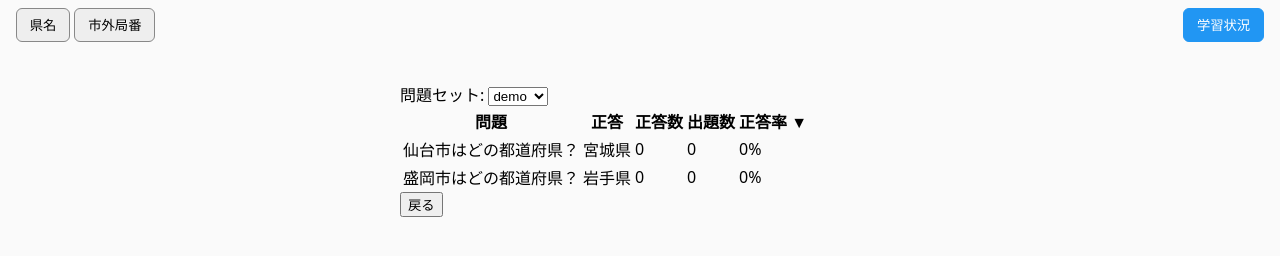
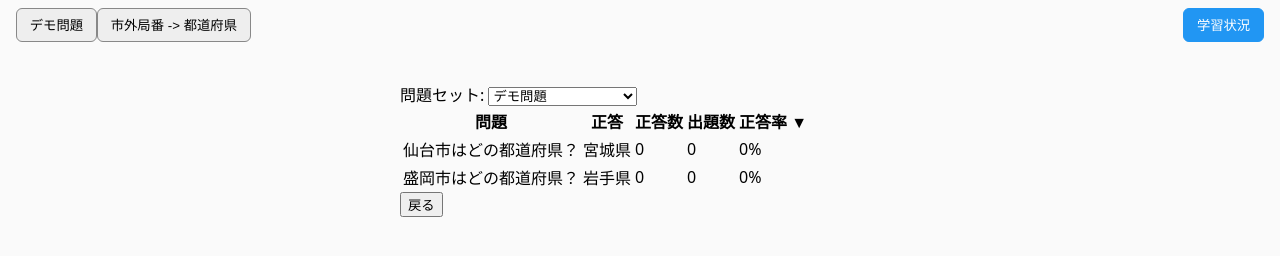
Before and after one commit to LitMc/fast-learning, a website built with Vite: page index.html in a window 1280 px wide. Both pictures are taken after a click on the button "学習状況". Built offline with nearby package versions, Linux system fonts and the light colour scheme.

Commit message:
動的にボタンを生成する機能を追加

```diff
--- a/index.html
+++ b/index.html
@@ -9,8 +9,7 @@
   <body>
     <header id="topbar">
       <nav id="nav">
-        <button data-set="demo">県名</button>
-        <button data-set="phone">市外局番</button>
+        <!-- ボタンは quizConfig から動的に生成されます -->
       </nav>
 
       <div class="right">
--- a/src/main.ts
+++ b/src/main.ts
@@ -27,6 +27,15 @@ const stopBtn = document.getElementById('stop-btn') as HTMLButtonElement;
 const root    = document.getElementById('app')      as HTMLDivElement;
 const progressBtn = document.getElementById('progress-btn') as HTMLButtonElement;
 
+// 動的にボタンを生成
+quizConfigs.forEach(cfg => {
+  const btn = document.createElement('button');
+  btn.dataset.set = cfg.id;
+  btn.textContent = cfg.name;
+  btn.onclick = () => start(cfg.id);
+  nav.appendChild(btn);
+});
+
 /* ------------------------------ runtime state ------------------------------ */
 let cards: Card[] = [];
 let idx = 0;
@@ -39,10 +48,12 @@ async function showProgress() {
   root.innerHTML = '';
 
   // 問題セット選択ドロップダウン
-  const sets = ['demo','phone'];
   const select = document.createElement('select');
-  sets.forEach(s => {
-    const opt = document.createElement('option'); opt.value = s; opt.textContent = s; select.appendChild(opt);
+  quizConfigs.forEach(cfg => {
+    const opt = document.createElement('option');
+    opt.value = cfg.id; // idは内部的に使用
+    opt.textContent = cfg.name; // 表示名を使用
+    select.appendChild(opt);
   });
   const label = document.createElement('label'); label.textContent = '問題セット: '; label.appendChild(select);
   root.appendChild(label);
@@ -222,7 +233,11 @@ const stop = () => {
 
 /* ---------------------------- event bindings ------------------------------ */
 nav.querySelectorAll<HTMLButtonElement>('button').forEach(btn => {
-  btn.onclick = () => start(btn.dataset.set!);
+  const cfg = quizConfigs.find(c => c.id === btn.dataset.set);
+  if (cfg) {
+    btn.textContent = cfg.name; // 表示名を設定
+    btn.onclick = () => start(cfg.id);
+  }
 });
 
 stopBtn.onclick = stop;
--- a/src/quizConfig.ts
+++ b/src/quizConfig.ts
@@ -2,6 +2,7 @@ import type { QuizConfig } from './types'
 export const quizConfigs: QuizConfig[] = [
   {
     id: 'demo',
+    name: 'デモ問題',
     csvPath: '/data/demo.csv',
     promptKey: 'city',
     answerKey: 'prefecture',
@@ -10,6 +11,7 @@ export const quizConfigs: QuizConfig[] = [
   },
   {
     id: 'phone',
+    name: '市外局番 -> 都道府県',
     csvPath: '/data/phone.csv',
     promptKey: 'phoneCode',
     answerKey: 'prefecture',
--- a/src/types.ts
+++ b/src/types.ts
@@ -34,6 +34,8 @@ export type Stat = {
 export type QuizConfig = {
   /** 問題セットの識別子 */
   id: string;
+  /** 問題セットの表示名 */
+  name: string;
   /** CSVファイルのパス */
   csvPath: string;
   /** CSVレコードから問いを作るカラム名 */
```
